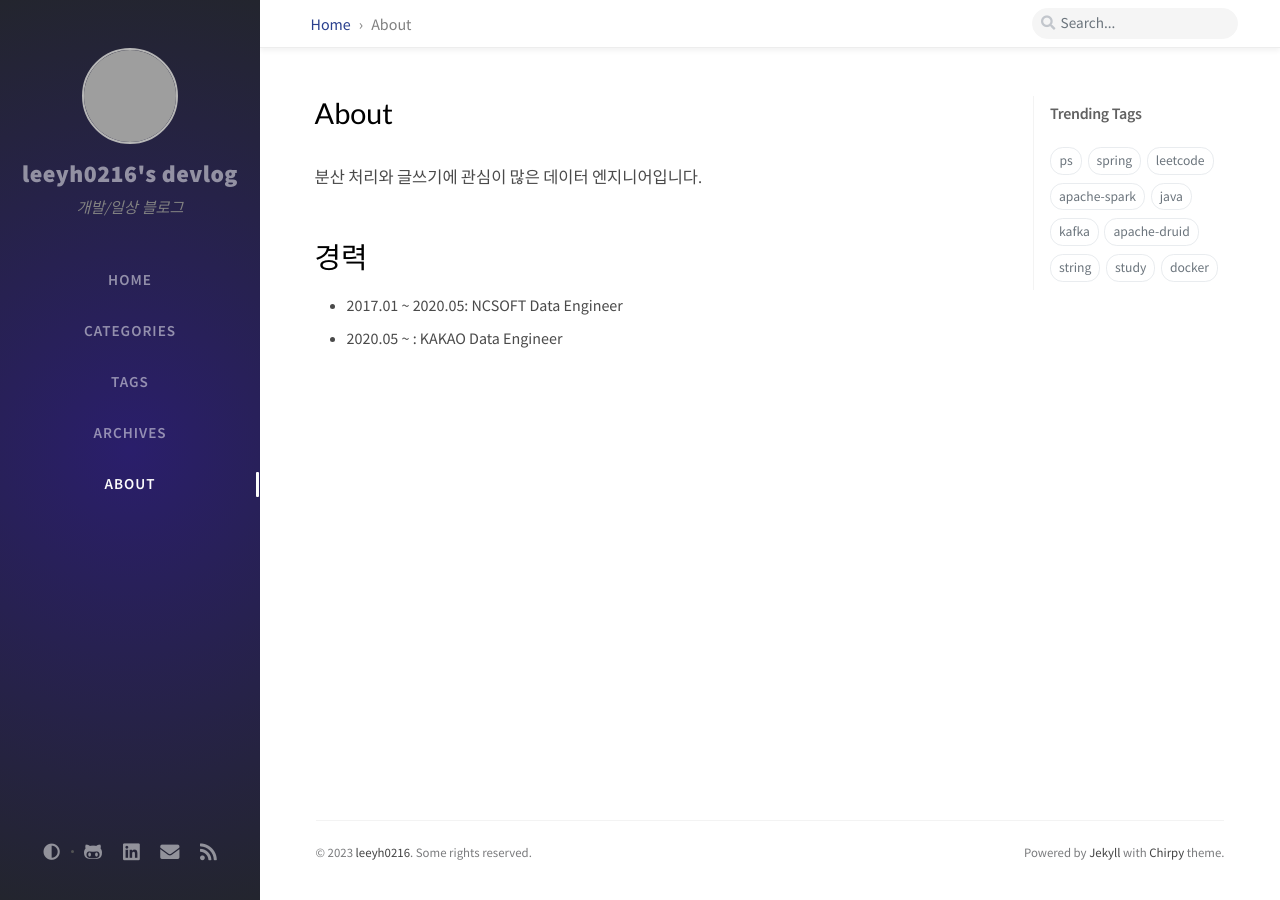
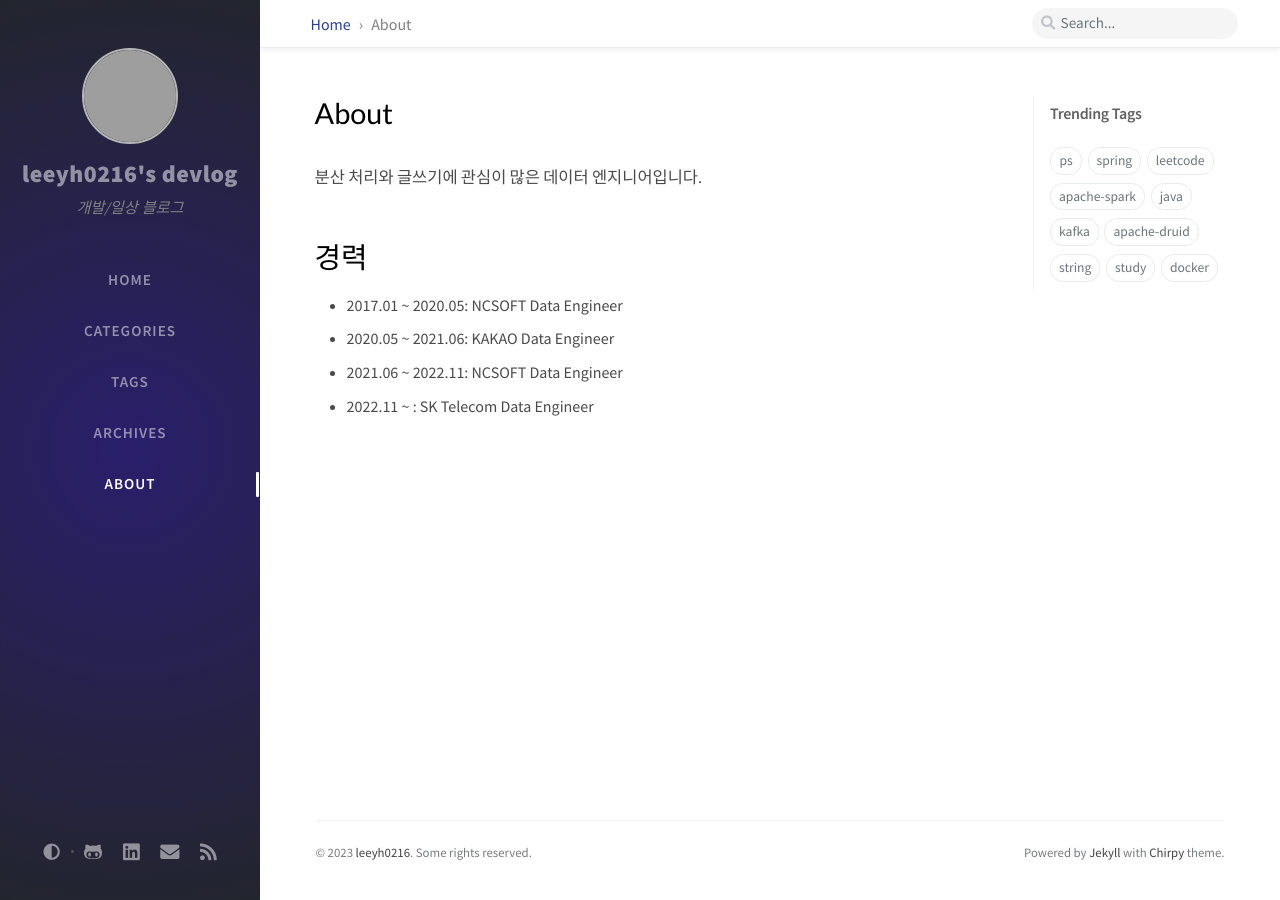
Before and after one commit to leeyh0216/leeyh0216.github.io, a Jekyll site: the page built from _tabs/about.md, in a window 1280 px wide. Built offline with Jekyll 4.4.1, drawn with Linux system fonts in a browser that asks for light colours; nearby versions of some CDN libraries; comment, search, counter and statistics services are not loaded; grey boxes are pictures that could not be loaded.

Commit message:
Update about

```diff
--- a/_tabs/about.md
+++ b/_tabs/about.md
@@ -9,4 +9,6 @@ order: 4
 # 경력
 
 * 2017.01 ~ 2020.05: NCSOFT Data Engineer
-* 2020.05 ~ : KAKAO Data Engineer
+* 2020.05 ~ 2021.06: KAKAO Data Engineer
+* 2021.06 ~ 2022.11: NCSOFT Data Engineer
+* 2022.11 ~ : SK Telecom Data Engineer
```
